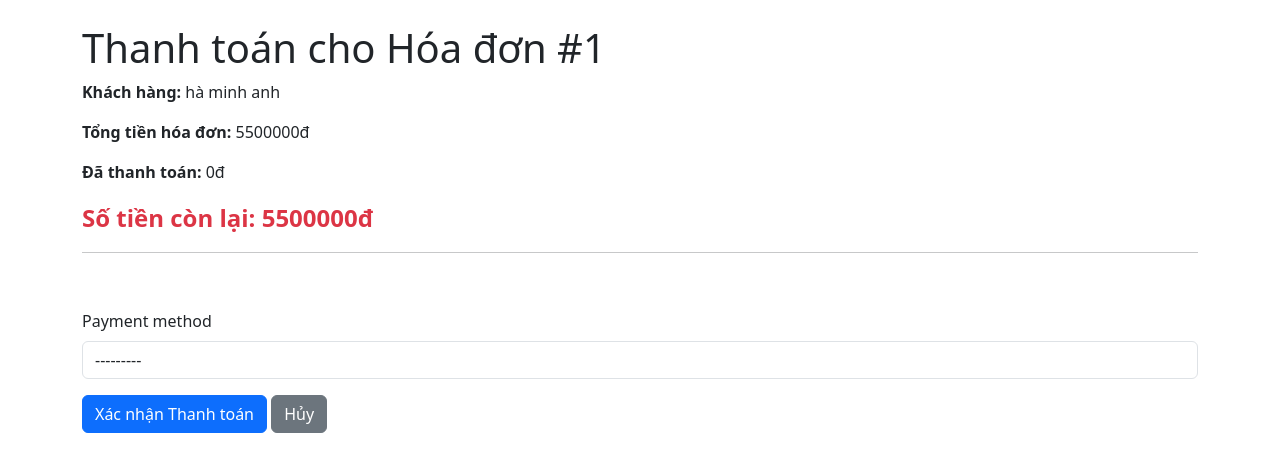
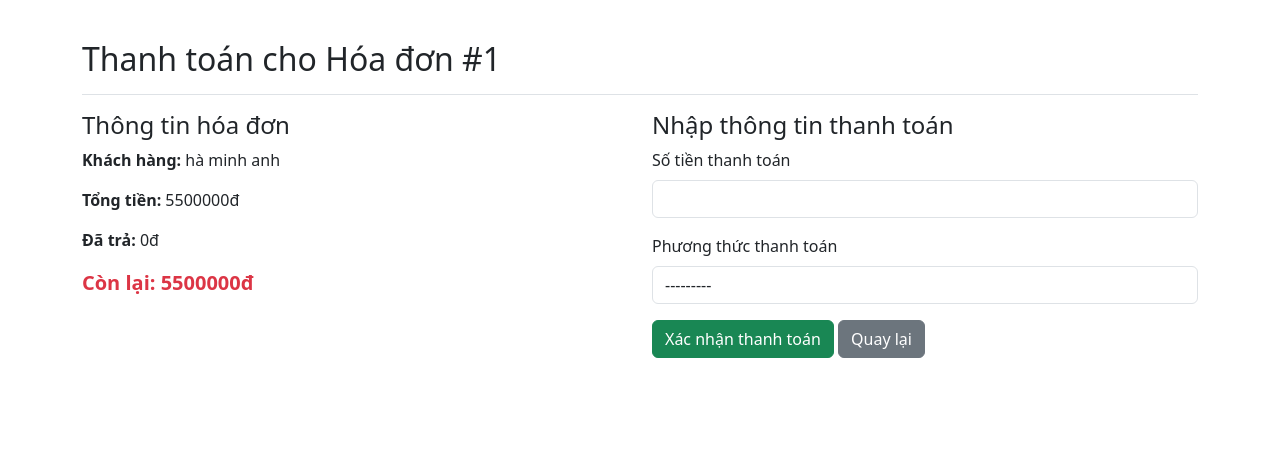
Before and after one commit to mrdongha/spa-management-app, a Django app: page /invoices/1/pay/ in a window 1280 px wide. Shown: the part 56-528 px from the top of the page. Run offline with Django 5.2, Linux system fonts and the light colour scheme; data comes from the database, SQL or seed files in the repository; some libraries are stand-ins or nearby versions.

Commit message:
Feat: Implement full invoice detail and payment flow

```diff
--- a/sales/templates/sales/record_payment.html
+++ b/sales/templates/sales/record_payment.html
@@ -1,52 +1,35 @@
 {% extends 'sales/base.html' %}
-{% load humanize %}
 
-{% block title %}Thanh toán cho Hóa đơn #{{ invoice.id }}{% endblock %}
+{% block title %}Ghi nhận thanh toán{% endblock %}
 
 {% block content %}
-  <h1>Thanh toán cho Hóa đơn #{{ invoice.id }}</h1>
-  <p><strong>Khách hàng:</strong> {{ invoice.customer.full_name }}</p>
-  <p><strong>Tổng tiền hóa đơn:</strong> {{ invoice.final_amount|floatformat:0|intcomma }}đ</p>
-  <p><strong>Đã thanh toán:</strong> {{ invoice.paid_amount|floatformat:0|intcomma }}đ</p>
-  <p class="text-danger fs-4"><strong>Số tiền còn lại: {{ invoice.amount_due|floatformat:0|intcomma }}đ</strong></p>
-  <hr>
+<div class="d-flex justify-content-between flex-wrap flex-md-nowrap align-items-center pt-3 pb-2 mb-3 border-bottom">
+    <h1 class="h2">Thanh toán cho Hóa đơn #{{ invoice.id }}</h1>
+</div>
 
-  <form method="post">
-    {% csrf_token %}
-
-    {% if form.non_field_errors %}
-      <div class="alert alert-danger">
-        {% for error in form.non_field_errors %}
-          <p>{{ error }}</p>
-        {% endfor %}
-      </div>
-    {% endif %}
-
-    <div class="mb-3">
-        <label for="{{ form.amount.id_for_label }}" class="form-label">{{ form.amount.label }}</label>
-        {{ form.amount }}
-        {% if form.amount.errors %}
-            <div class="text-danger mt-1">
-                {% for error in form.amount.errors %}
-                    <small>{{ error }}</small>
-                {% endfor %}
+<div class="row">
+    <div class="col-md-6">
+        <h4>Thông tin hóa đơn</h4>
+        <p><strong>Khách hàng:</strong> {{ invoice.customer.full_name }}</p>
+        <p><strong>Tổng tiền:</strong> {{ invoice.final_amount|floatformat:0 }}đ</p>
+        <p><strong>Đã trả:</strong> {{ invoice.paid_amount|floatformat:0 }}đ</p>
+        <p class="fw-bold fs-5 text-danger">Còn lại: {{ invoice.amount_due|floatformat:0 }}đ</p>
+    </div>
+    <div class="col-md-6">
+        <h4>Nhập thông tin thanh toán</h4>
+        <form method="post">
+            {% csrf_token %}
+            <div class="mb-3">
+                <label for="{{ form.amount_paid.id_for_label }}" class="form-label">Số tiền thanh toán</label>
+                {{ form.amount_paid }}
             </div>
-        {% endif %}
+            <div class="mb-3">
+                <label for="{{ form.payment_method.id_for_label }}" class="form-label">Phương thức thanh toán</label>
+                {{ form.payment_method }}
+            </div>
+            <button type="submit" class="btn btn-success">Xác nhận thanh toán</button>
+            <a href="{% url 'customer_detail' invoice.customer.id %}" class="btn btn-secondary">Quay lại</a>
+        </form>
     </div>
-
-    <div class="mb-3">
-        <label for="{{ form.payment_method.id_for_label }}" class="form-label">{{ form.payment_method.label }}</label>
-        {{ form.payment_method }}
-        {% if form.payment_method.errors %}
-            <div class="text-danger mt-1">
-                {% for error in form.payment_method.errors %}
-                    <small>{{ error }}</small>
-                {% endfor %}
-            </div>
-        {% endif %}
-    </div>
-
-    <button type="submit" class="btn btn-primary">Xác nhận Thanh toán</button>
-    <a href="{% url 'customer_detail' invoice.customer.pk %}" class="btn btn-secondary">Hủy</a>
-  </form>
+</div>
 {% endblock %}
--- a/sales/urls.py
+++ b/sales/urls.py
@@ -26,6 +26,7 @@
 
     # Quản lý hóa đơn và thanh toán
     path('invoices/create/', views.create_invoice_view, name='create_invoice'),
+    path('invoices/<int:invoice_id>/', views.invoice_detail_view, name='invoice_detail'),
     path('invoices/<int:invoice_id>/pay/', views.record_payment_view, name='record_payment'),
 
     # Quản lý gói dịch vụ
--- a/sales/views.py
+++ b/sales/views.py
@@ -131,21 +131,11 @@
         if form.is_valid():
             with transaction.atomic():
                 customer = form.cleaned_data['customer']
-
-                # Tính tổng tiền từ các mục đã chọn
                 sub_total = sum(p.price for p in form.cleaned_data['products'])
                 sub_total += sum(s.price for s in form.cleaned_data['services'])
                 sub_total += sum(pkg.price for pkg in form.cleaned_data['packages'])
                 sub_total += sum(gc.value for gc in form.cleaned_data['gift_cards'])
-
-                # Tạo hóa đơn chính
-                invoice = Invoice.objects.create(
-                    customer=customer,
-                    sub_total=sub_total,
-                    final_amount=sub_total # Tạm thời chưa xử lý voucher
-                )
-
-                # Thêm các chi tiết hóa đơn
+                invoice = Invoice.objects.create(customer=customer, sub_total=sub_total, final_amount=sub_total)
                 for product in form.cleaned_data['products']:
                     InvoiceDetail.objects.create(invoice=invoice, product=product, item_type='product', quantity=1, unit_price=product.price)
                 for service in form.cleaned_data['services']:
@@ -154,16 +144,10 @@
                     InvoiceDetail.objects.create(invoice=invoice, service_package=package, item_type='package', quantity=1, unit_price=package.price)
                 for card in form.cleaned_data['gift_cards']:
                     InvoiceDetail.objects.create(invoice=invoice, gift_card=card, item_type='gift_card', quantity=1, unit_price=card.value)
-
-                # Chuyển hướng đến trang chi tiết hóa đơn (giả sử có)
-                return redirect('dashboard') # Hoặc trang chi tiết hóa đơn
+                return redirect('invoice_detail', invoice_id=invoice.id)
     else:
         form = InvoiceForm()
-
-    context = {
-        'page_title': 'Tạo hóa đơn mới',
-        'form': form,
-    }
+    context = {'page_title': 'Tạo hóa đơn mới', 'form': form}
     return render(request, 'sales/create_invoice.html', context)
 
 def record_payment_view(request, invoice_id):
@@ -178,13 +162,19 @@
             if invoice.paid_amount >= invoice.final_amount:
                 invoice.status = 'paid'
             invoice.save()
-            # Giả sử có URL name là 'invoice_detail'
-            # return redirect('invoice_detail', invoice_id=invoice.id)
-            return redirect('dashboard')
+            return redirect('invoice_detail', invoice_id=invoice.id)
     else:
         form = PaymentForm()
     context = {'form': form, 'invoice': invoice}
     return render(request, 'sales/record_payment.html', context)
+
+def invoice_detail_view(request, invoice_id):
+    invoice = get_object_or_404(Invoice, id=invoice_id)
+    context = {
+        'page_title': f'Chi tiết hóa đơn #{invoice.id}',
+        'invoice': invoice
+    }
+    return render(request, 'sales/invoice_detail.html', context)
 
 def use_package_view(request, invoice_detail_id):
     invoice_detail = get_object_or_404(InvoiceDetail, id=invoice_detail_id)
@@ -207,12 +197,7 @@
     data = []
     for appointment in appointments:
         service_name = appointment.service.name if appointment.service else "Dịch vụ đã xóa"
-        data.append({
-            'title': f"{appointment.customer.full_name} - {service_name}",
-            'start': appointment.start_time.isoformat(),
-            'end': appointment.end_time.isoformat(),
-            'id': appointment.id,
-        })
+        data.append({'title': f"{appointment.customer.full_name} - {service_name}", 'start': appointment.start_time.isoformat(), 'end': appointment.end_time.isoformat(), 'id': appointment.id})
     return JsonResponse(data, safe=False)
 
 def appointment_form_content(request):
@@ -225,14 +210,7 @@
             data = json.loads(request.body)
             customer = Customer.objects.get(id=data.get('customer'))
             service = Service.objects.get(id=data.get('service'))
-            appointment = Appointment.objects.create(
-                customer=customer,
-                service=service,
-                start_time=data.get('start_time'),
-                end_time=data.get('end_time'),
-                notes=data.get('notes', ''),
-                status='scheduled'
-            )
+            appointment = Appointment.objects.create(customer=customer, service=service, start_time=data.get('start_time'), end_time=data.get('end_time'), notes=data.get('notes', ''), status='scheduled')
             return JsonResponse({'status': 'success', 'message': 'Lịch hẹn đã được tạo thành công!', 'appointment_id': appointment.id})
         except Exception as e:
             return JsonResponse({'status': 'error', 'message': str(e)}, status=400)
@@ -256,12 +234,7 @@
             elif voucher.discount_type == 'fixed':
                 discount_amount = voucher.value
             final_amount = sub_total - discount_amount
-            return JsonResponse({
-                'status': 'success',
-                'message': 'Áp dụng voucher thành công!',
-                'discount_amount': str(discount_amount),
-                'final_amount': str(final_amount),
-            })
+            return JsonResponse({'status': 'success', 'message': 'Áp dụng voucher thành công!', 'discount_amount': str(discount_amount), 'final_amount': str(final_amount)})
         except Voucher.DoesNotExist:
             return JsonResponse({'status': 'error', 'message': 'Mã voucher không hợp lệ hoặc đã hết hạn.'}, status=404)
         except Exception as e:
```
Also changed, not shown: sales/templates/sales/invoice_detail.html (added, +70 -0 lines).
